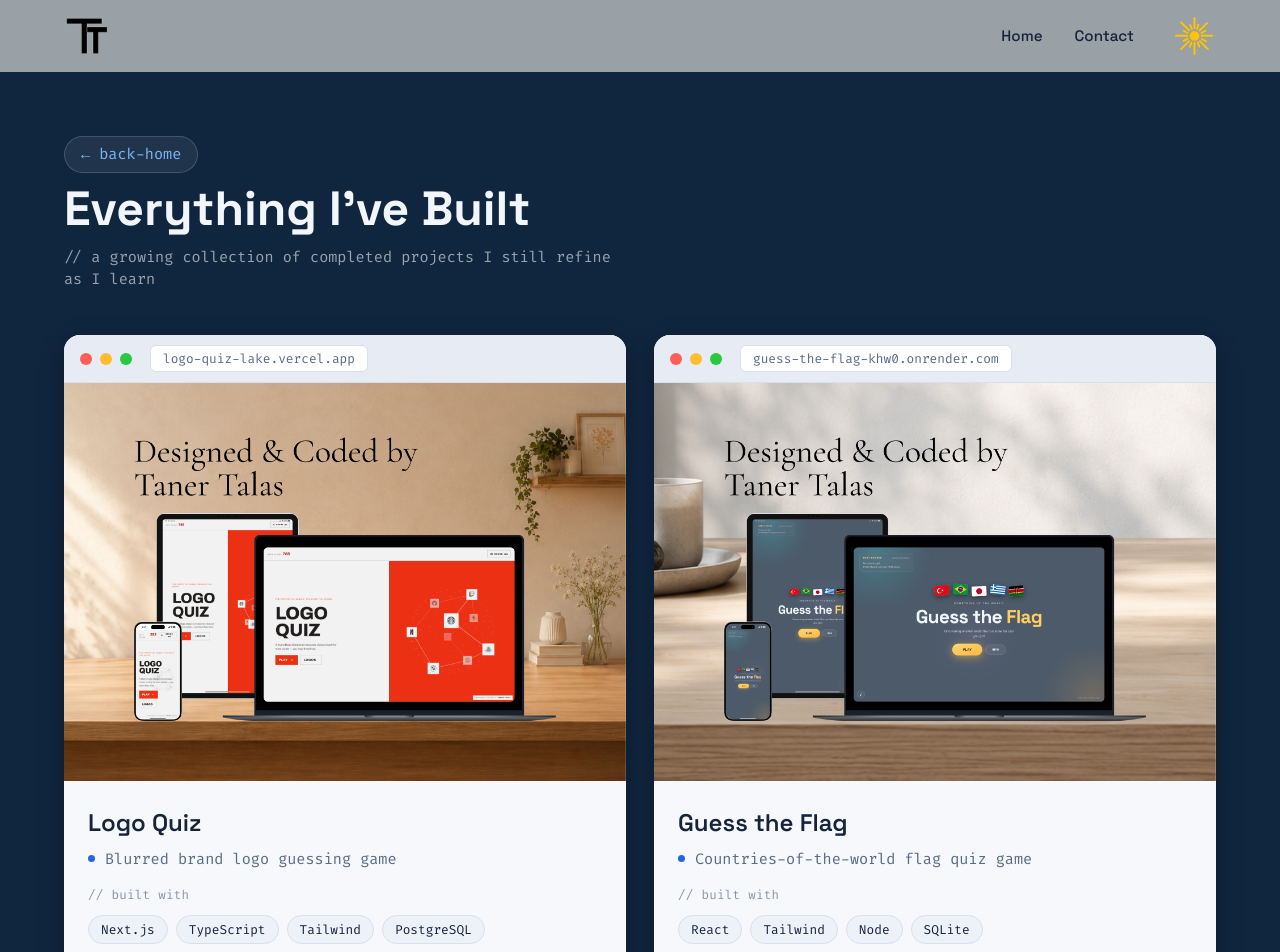
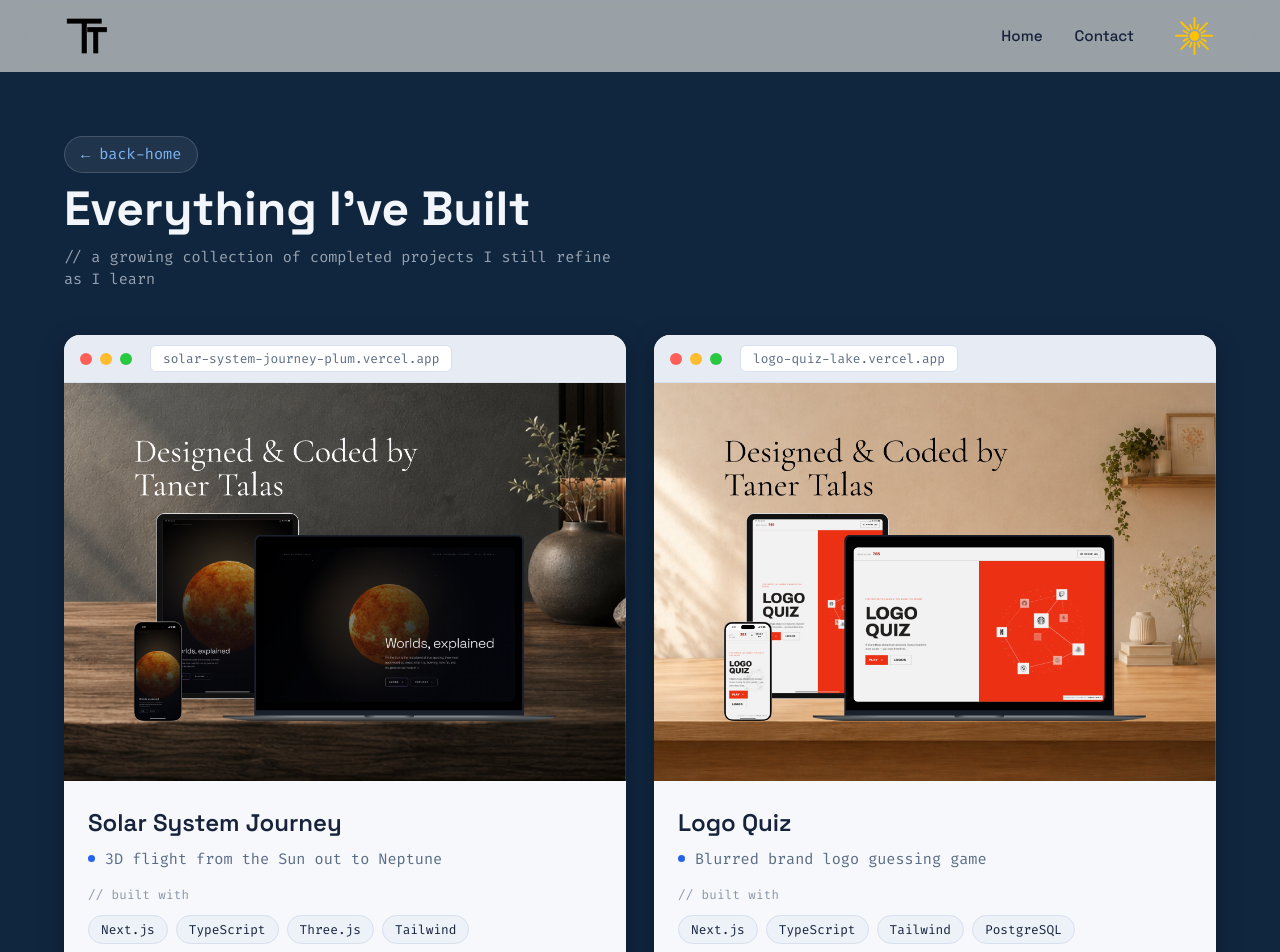
Before and after one commit to TanerTalas/tanertalas.github.io, a React (Vite) app: page /projects in a window 1280 px wide. Shown: the top 952 px of the page. Built offline with nearby package versions, Linux system fonts and the light colour scheme.

Commit message:
Add Solar System Journey and feature it on the home page
It replaces Guess the Flag in the two-project home preview and heads the
projects page. Also added a Three.js icon and listed it in my frontend stack.

```diff
--- a/src/data/projects.js
+++ b/src/data/projects.js
@@ -2,6 +2,15 @@
 // projects page lists them all. `urlLabel` is the text shown in the card's fake browser bar.
 // NOTE: taglines for the projects beyond TinCat/Braci are best-guess placeholders; confirm copy.
 export const projects = [
+  {
+    name: "Solar System Journey",
+    tagline: "3D flight from the Sun out to Neptune",
+    urlLabel: "solar-system-journey-plum.vercel.app",
+    image: "/img/projects/solar-system-journey.png",
+    live: "https://solar-system-journey-plum.vercel.app",
+    github: "https://github.com/TanerTalas/Solar-System-Journey",
+    tech: ["Next.js", "TypeScript", "Three.js", "Tailwind"],
+  },
   {
     name: "Logo Quiz",
     tagline: "Blurred brand logo guessing game",
--- a/src/data/skills.js
+++ b/src/data/skills.js
@@ -12,6 +12,7 @@ export const frontendSkills = [
   { name: "TypeScript", icon: fe("typescript") },
   { name: "React", icon: fe("react") },
   { name: "Next.js", icon: fe("nextjs") },
+  { name: "Three.js", icon: fe("threejs") },
   { name: "Tailwind", icon: fe("tailwindcss") },
   { name: "Bootstrap", icon: fe("bootstrap") },
   { name: "jQuery", icon: fe("jquery") },
```
Also changed, not shown: public/img/projects/solar-system-journey.png (added), public/img/toolicons/frontend/threejs.svg (added).
